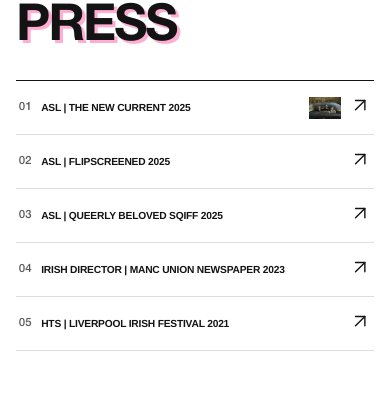
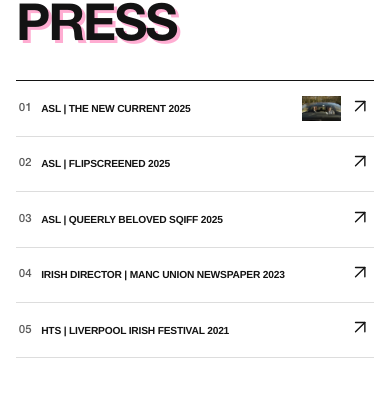
Before and after one commit to Tandrews287/CalFreeman, a plain HTML site: page index.html in a window 390 px wide. Shown: the part 1295-1703 px from the top of the page. Drawn offline with Linux system fonts and the light colour scheme.

Commit message:
increasing image size in press

```diff
--- a/index.html
+++ b/index.html
@@ -4,7 +4,7 @@
     <meta charset="UTF-8">
     <meta name="viewport" content="width=device-width, initial-scale=1.0">
     <title>Cal Freeman | Writer & Director</title>
-    <link rel="stylesheet" href="styles.css?v=2026070317">
+    <link rel="stylesheet" href="styles.css?v=2026070319">
 </head>
 <body class="is-loading">
     <div class="load-overlay" aria-hidden="true">
@@ -169,6 +169,6 @@
         <p class="copyright-tag">&copy; 2026 Cal Freeman. All rights reserved.</p>
     </footer>
 
-    <script src="script.js?v=2026070317"></script>
+    <script src="script.js?v=2026070319"></script>
 </body>
 </html>
--- a/styles.css
+++ b/styles.css
@@ -442,8 +442,8 @@ body.page-ready .load-overlay {
 }
 
 .press-logo {
-    width: 60px;
-    height: 40px;
+    width: 72px;
+    height: 48px;
     object-fit: contain;
     margin: 0 20px;
     z-index: 1;
@@ -613,8 +613,8 @@ body.page-ready .load-overlay {
     }
 
     .press-logo {
-        width: 40px;
-        height: 30px;
+        width: 48px;
+        height: 36px;
         margin: 0 10px;
     }
 
```
